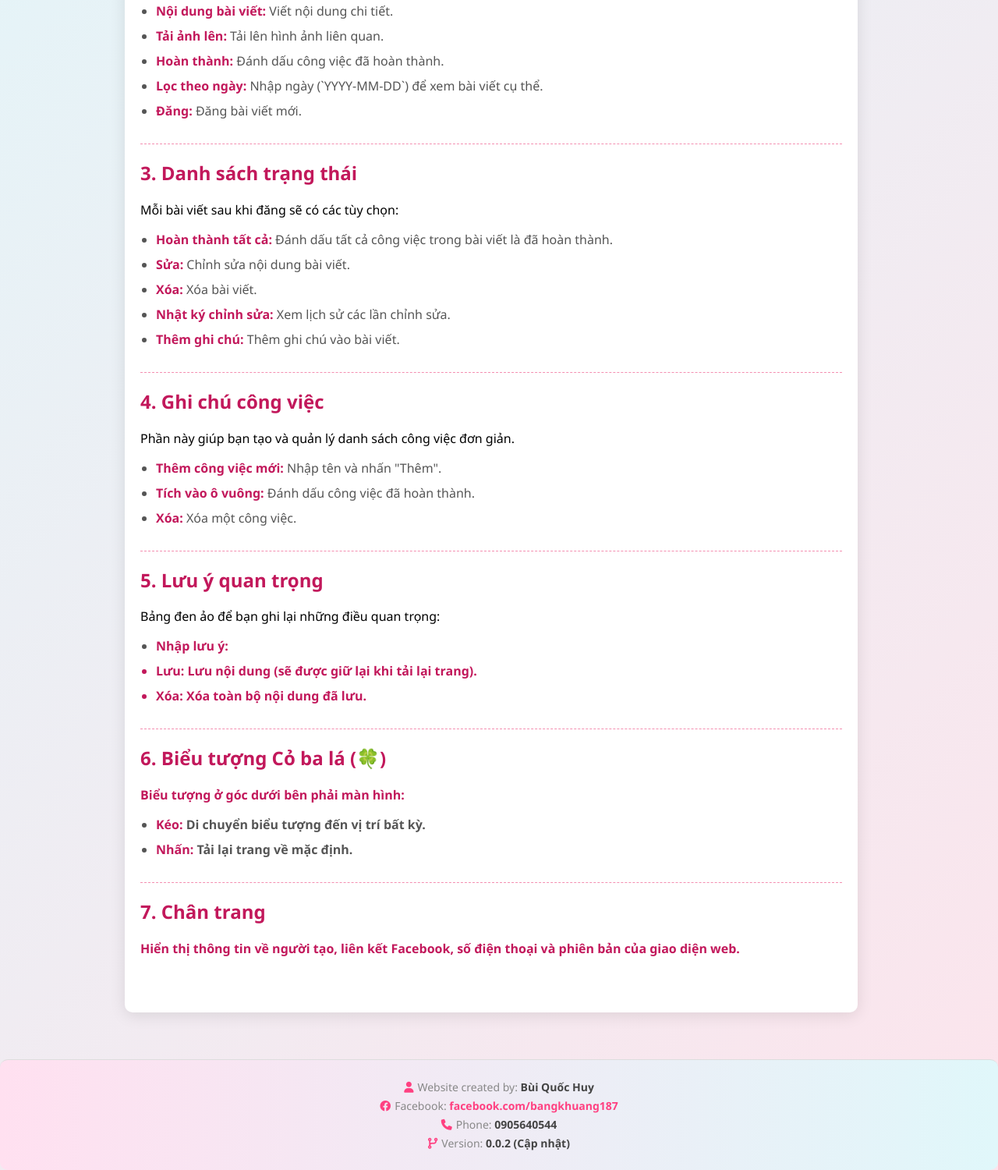
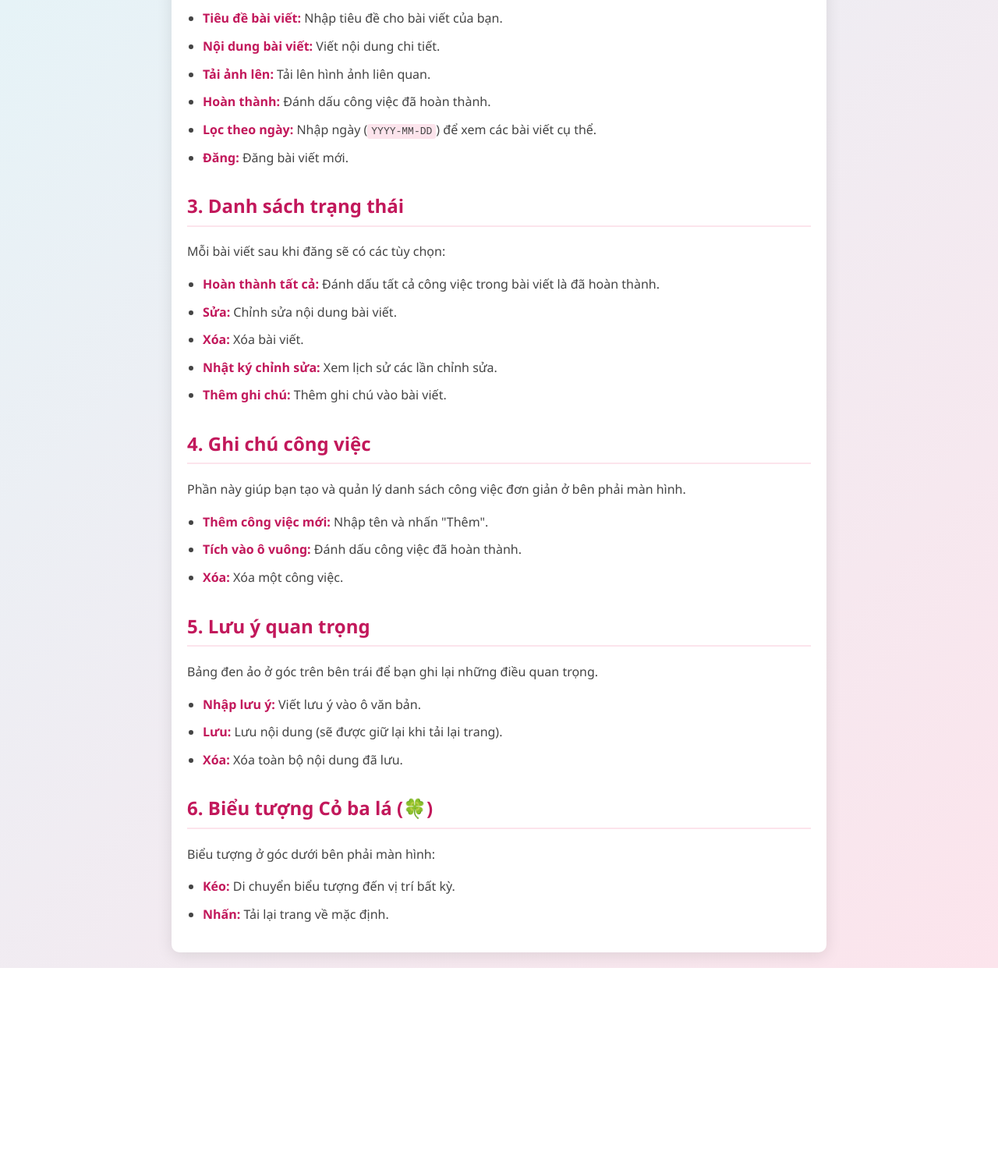
Before and after one commit to huyquocbui2003/BANGKHUANGPHUULUUKY, a plain HTML site: page huong_dan_su_dung.html in a window 1280 px wide. Shown: the part 669-2169 px from the top of the page at 78% size. After the commit the page ends 1910 px from the top, so only its background shows below. Drawn offline with nearby package versions, Linux system fonts and the light colour scheme.

Commit message:
huong_dan_su_dung.html

```diff
--- a/huong_dan_su_dung.html
+++ b/huong_dan_su_dung.html
@@ -3,14 +3,10 @@
   <head>
     <meta charset="UTF-8" />
     <meta name="viewport" content="width=device-width, initial-scale=1.0" />
-    <title>Hướng dẫn sử dụng</title>
+    <title>Hướng Dẫn Sử Dụng</title>
     <link
       rel="stylesheet"
       href="https://cdnjs.cloudflare.com/ajax/libs/font-awesome/6.4.0/css/all.min.css"
-    />
-    <link
-      rel="stylesheet"
-      href="https://cdn.jsdelivr.net/npm/flatpickr/dist/flatpickr.min.css"
     />
     <style>
       body {
@@ -18,6 +14,8 @@
         background: linear-gradient(135deg, #e0f7fa, #fce4ec);
         margin: 0;
         padding: 0;
+        line-height: 1.6;
+        color: #444;
       }
       .top-buttons-container {
         position: sticky;
@@ -36,7 +34,11 @@
       .calendar-button {
         display: flex;
         align-items: center;
-        background: linear-gradient(to right, #ff80ab, #f48fb1);
+        background: linear-gradient(
+          to right,
+          #ff80ab,
+          #f48fb1
+        );
         color: white;
         border: none;
         padding: 10px 15px;
@@ -52,216 +54,162 @@
       .calendar-button:hover {
         transform: scale(1.05);
       }
-      .main-content {
-        display: flex;
-        justify-content: center;
-        gap: 20px;
+      .container {
+        max-width: 800px;
+        margin: 80px auto 20px;
         padding: 20px;
-        flex-wrap: wrap;
-        margin-top: 60px;
-      }
-      .container {
-        max-width: 900px;
-        flex-grow: 1;
         background-color: #fff;
-        padding: 20px;
         border-radius: 10px;
         box-shadow: 0 4px 20px rgba(0, 0, 0, 0.1);
       }
-      h1,
-      h2,
-      h3 {
+      h1 {
         text-align: center;
         color: #ff4081;
+        margin-bottom: 20px;
       }
-      h1 {
-        text-align: center;
-        border-bottom: 2px solid #ff4081;
-        padding-bottom: 10px;
+      h2 {
+        color: #c2185b;
+        border-bottom: 2px solid #fce4ec;
+        padding-bottom: 5px;
+        margin-top: 30px;
       }
       ul {
-        list-style-type: none;
-        padding-left: 0;
+        list-style-type: disc;
+        padding-left: 20px;
       }
       li {
         margin-bottom: 10px;
       }
-      .section {
-        margin-bottom: 20px;
-        border-bottom: 1px dashed #f48fb1;
-        padding-bottom: 15px;
-      }
-      .section:last-child {
-        border-bottom: none;
-      }
-      .section h2 {
-        text-align: left;
-        color: #c2185b;
-        margin-top: 0;
-      }
-      .section ul {
-        list-style-type: disc;
-        padding-left: 20px;
-        color: #555;
-      }
       strong {
         color: #c2185b;
       }
-      .footer {
-        margin-top: 40px;
-        padding: 20px;
-        background: linear-gradient(90deg, #ffe0f0, #e0f7fa);
-        font-family: "Segoe UI", sans-serif;
-        font-size: 14px;
-        color: #444;
-        border-top: 1px solid #ddd;
-        text-align: center;
-        border-radius: 10px;
-      }
-      .footer a {
-        color: #ff4081;
-        text-decoration: none;
-        font-weight: bold;
-      }
-      .footer a:hover {
-        text-decoration: underline;
-      }
-      .footer .label {
-        color: #888;
-        font-weight: normal;
-      }
-      .footer i {
-        margin-right: 5px;
-        color: #ff4081;
-      }
-      .footer div {
-        margin: 5px 0;
+      code {
+        background-color: #fce4ec;
+        padding: 2px 5px;
+        border-radius: 3px;
+        font-family: monospace;
       }
     </style>
   </head>
   <body>
     <div class="top-buttons-container">
-      <a class="home-button" href="#">
+      <a class="home-button" href="giaodien.html">
         <i class="fas fa-home"></i> Home
       </a>
-      <a class="drive-button" href="#" target="_blank">
+      <a
+        class="drive-button"
+        href="https://drive.google.com/drive/folders/1cR4KwCDcmGDenk9qNfdYm23x5a2c-t3n?usp=sharing"
+        target="_blank"
+      >
         <i class="fas fa-folder"></i> Lưu trữ
       </a>
-      <a class="calendar-button" href="#">
+      <a class="calendar-button" href="calendar.html">
         <i class="fas fa-calendar-alt"></i> Lịch
       </a>
     </div>
 
-    <div class="main-content">
     <div class="container">
-        <h1><i class="fas fa-info-circle"></i> Hướng dẫn sử dụng giao diện web</h1>
+      <h1>Hướng Dẫn Sử Dụng Giao Diện Web</h1>
       <p>
         Giao diện web này được thiết kế để bạn quản lý công việc và nhật ký học
         tập một cách dễ dàng. Dưới đây là các phần chính và cách sử dụng chúng:
       </p>
 
-        <div class="section">
       <h2>1. Thanh điều hướng</h2>
       <p>Thanh điều hướng ở góc trên bên trái màn hình bao gồm ba nút chính:</p>
       <ul>
-            <li><strong>Home:</strong> Quay lại trang chính.</li>
-            <li><strong>Lưu trữ:</strong> Mở Google Drive để lưu trữ tài liệu.</li>
-            <li><strong>Lịch:</strong> Chuyển đến trang lịch để theo dõi sự kiện.</li>
+        <li>
+          <strong>Home:</strong> Quay lại trang chính (<code>giaodien.html</code>).
+        </li>
+        <li>
+          <strong>Lưu trữ:</strong> Mở Google Drive để lưu trữ tài liệu.
+        </li>
+        <li>
+          <strong>Lịch:</strong> Chuyển đến trang lịch (<code>calendar.html</code>)
+          để theo dõi sự kiện.
+        </li>
       </ul>
-        </div>
 
-        <div class="section">
       <h2>2. Nhật ký học tập</h2>
       <p>
         Khu vực trung tâm để bạn đăng các bài viết nhật ký hoặc công việc cần
         làm.
       </p>
       <ul>
-            <li><strong>Tiêu đề bài viết:</strong> Nhập tiêu đề.</li>
-            <li><strong>Nội dung bài viết:</strong> Viết nội dung chi tiết.</li>
-            <li><strong>Tải ảnh lên:</strong> Tải lên hình ảnh liên quan.</li>
-            <li><strong>Hoàn thành:</strong> Đánh dấu công việc đã hoàn thành.</li>
         <li>
-              <strong>Lọc theo ngày:</strong> Nhập ngày (`YYYY-MM-DD`) để xem bài
-              viết cụ thể.
+          <strong>Tiêu đề bài viết:</strong> Nhập tiêu đề cho bài viết của bạn.
+        </li>
+        <li>
+          <strong>Nội dung bài viết:</strong> Viết nội dung chi tiết.
+        </li>
+        <li>
+          <strong>Tải ảnh lên:</strong> Tải lên hình ảnh liên quan.
+        </li>
+        <li>
+          <strong>Hoàn thành:</strong> Đánh dấu công việc đã hoàn thành.
+        </li>
+        <li>
+          <strong>Lọc theo ngày:</strong> Nhập ngày (<code>YYYY-MM-DD</code>) để
+          xem các bài viết cụ thể.
         </li>
         <li><strong>Đăng:</strong> Đăng bài viết mới.</li>
       </ul>
-        </div>
 
-        <div class="section">
       <h2>3. Danh sách trạng thái</h2>
+      <p>Mỗi bài viết sau khi đăng sẽ có các tùy chọn:</p>
+      <ul>
+        <li>
+          <strong>Hoàn thành tất cả:</strong> Đánh dấu tất cả công việc trong
+          bài viết là đã hoàn thành.
+        </li>
+        <li><strong>Sửa:</strong> Chỉnh sửa nội dung bài viết.</li>
+        <li><strong>Xóa:</strong> Xóa bài viết.</li>
+        <li>
+          <strong>Nhật ký chỉnh sửa:</strong> Xem lịch sử các lần chỉnh sửa.
+        </li>
+        <li><strong>Thêm ghi chú:</strong> Thêm ghi chú vào bài viết.</li>
+      </ul>
+
+      <h2>4. Ghi chú công việc</h2>
       <p>
-            Mỗi bài viết sau khi đăng sẽ có các tùy chọn:
+        Phần này giúp bạn tạo và quản lý danh sách công việc đơn giản ở bên
+        phải màn hình.
       </p>
       <ul>
-            <li><strong>Hoàn thành tất cả:</strong> Đánh dấu tất cả công việc trong bài viết là đã hoàn thành.</li>
-            <li><strong>Sửa:</strong> Chỉnh sửa nội dung bài viết.</li>
-            <li><strong>Xóa:</strong> Xóa bài viết.</li>
-            <li><strong>Nhật ký chỉnh sửa:</strong> Xem lịch sử các lần chỉnh sửa.</li>
-            <li><strong>Thêm ghi chú:</strong> Thêm ghi chú vào bài viết.</li>
+        <li>
+          <strong>Thêm công việc mới:</strong> Nhập tên và nhấn "Thêm".
+        </li>
+        <li>
+          <strong>Tích vào ô vuông:</strong> Đánh dấu công việc đã hoàn thành.
+        </li>
+        <li><strong>Xóa:</strong> Xóa một công việc.</li>
       </ul>
-        </div>
 
-        <div class="section">
-          <h2>4. Ghi chú công việc</h2>
+      <h2>5. Lưu ý quan trọng</h2>
       <p>
-            Phần này giúp bạn tạo và quản lý danh sách công việc đơn giản.
+        Bảng đen ảo ở góc trên bên trái để bạn ghi lại những điều quan trọng.
       </p>
       <ul>
-            <li><strong>Thêm công việc mới:</strong> Nhập tên và nhấn "Thêm".</li>
-            <li><strong>Tích vào ô vuông:</strong> Đánh dấu công việc đã hoàn thành.</li>
-            <li><strong>Xóa:</strong> Xóa một công việc.</li>
+        <li>
+          <strong>Nhập lưu ý:</strong> Viết lưu ý vào ô văn bản.
+        </li>
+        <li>
+          <strong>Lưu:</strong> Lưu nội dung (sẽ được giữ lại khi tải lại
+          trang).
+        </li>
+        <li>
+          <strong>Xóa:</strong> Xóa toàn bộ nội dung đã lưu.
+        </li>
       </ul>
-        </div>
 
-        <div class="section">
-          <h2>5. Lưu ý quan trọng</h2>
-          <p>
-            Bảng đen ảo để bạn ghi lại những điều quan trọng:
-          </p>
-          <ul>
-            <li><strong>Nhập lưu ý:</li>
-            <li><strong>Lưu:</strong> Lưu nội dung (sẽ được giữ lại khi tải lại trang).</li>
-            <li><strong>Xóa:</strong> Xóa toàn bộ nội dung đã lưu.</li>
-          </ul>
-        </div>
-
-        <div class="section">
       <h2>6. Biểu tượng Cỏ ba lá (🍀)</h2>
       <p>Biểu tượng ở góc dưới bên phải màn hình:</p>
       <ul>
-            <li><strong>Kéo:</strong> Di chuyển biểu tượng đến vị trí bất kỳ.</li>
+        <li>
+          <strong>Kéo:</strong> Di chuyển biểu tượng đến vị trí bất kỳ.
+        </li>
         <li><strong>Nhấn:</strong> Tải lại trang về mặc định.</li>
       </ul>
     </div>
-
-        <div class="section">
-          <h2>7. Chân trang</h2>
-          <p>
-            Hiển thị thông tin về người tạo, liên kết Facebook, số điện thoại và
-            phiên bản của giao diện web.
-          </p>
-        </div>
-      </div>
-    </div>
-
-    <div class="footer">
-      <div>
-        <i class="fas fa-user"></i><span class="label">Website created by:</span> Bùi Quốc Huy
-      </div>
-      <div>
-        <i class="fab fa-facebook"></i><span class="label">Facebook:</span>
-        <a href="https://www.facebook.com/bangkhuang187" target="_blank"
-          >facebook.com/bangkhuang187</a
-        >
-      </div>
-      <div>
-        <i class="fas fa-phone"></i><span class="label">Phone:</span> 0905640544
-      </div>
-      <div>
-        <i class="fas fa-code-branch"></i><span class="label">Version:</span> 0.0.2 (Cập nhật)
-      </div>
-    </div>
   </body>
 </html>
```
Lines whose indentation alone changed are shown as unchanged.
